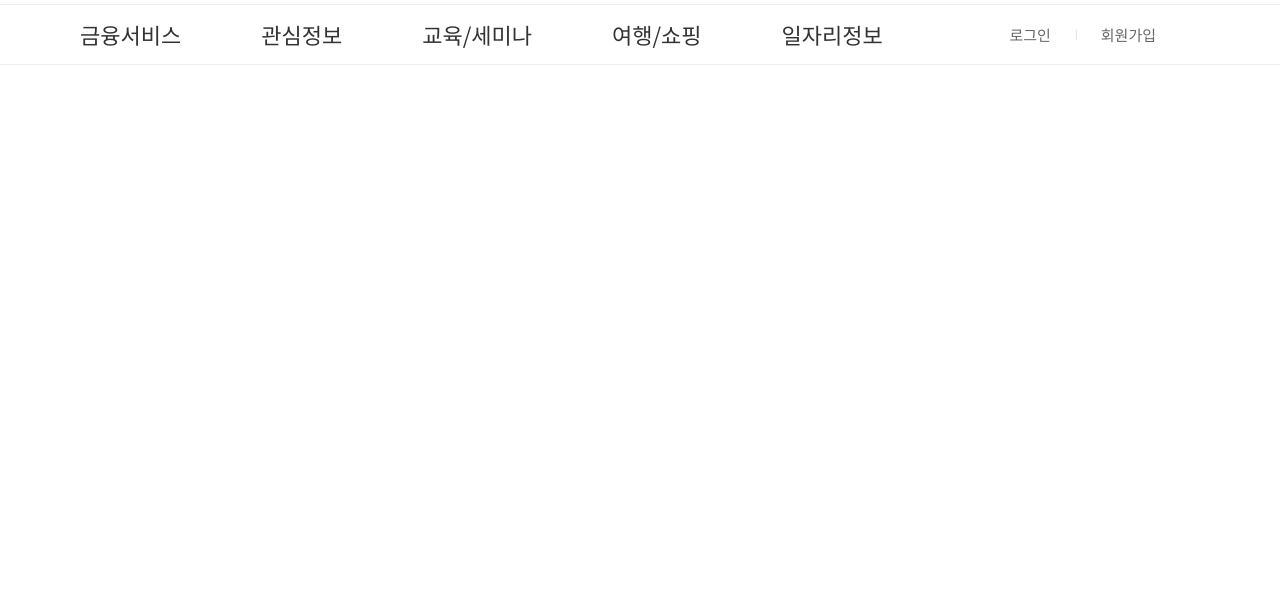
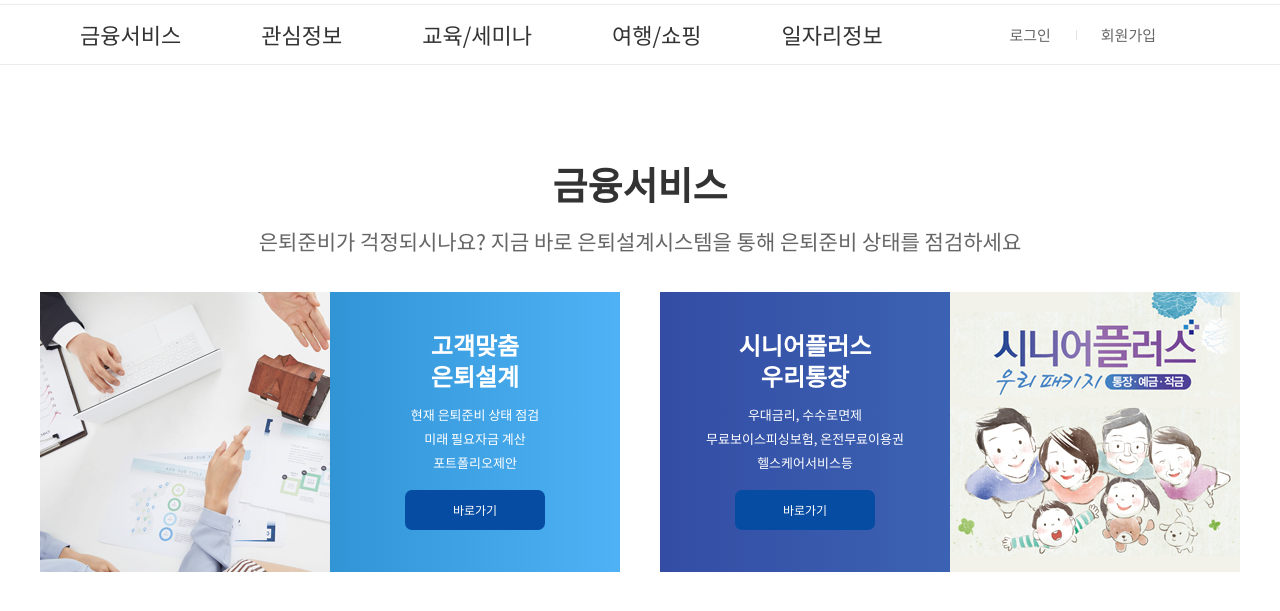
Before and after one commit to wglee0511/woori-clone, a plain HTML site: page html/index.html in a window 1280 px wide. Shown: the part 95-706 px from the top of the page. Drawn offline with Linux system fonts and the light colour scheme; some icons are missing.

Commit message:
finance service

```diff
--- /dev/null
+++ b/css/finance.css
@@ -0,0 +1,49 @@
+.service .banner > div {
+  width: 580px;
+  color: #fff;
+}
+
+.service .banner .left {
+  float: left;
+  background: url(../images/0288362001567570900.jpg) no-repeat left top;
+}
+.service .banner .left > div {
+  float: right;
+  background: linear-gradient(to right, #3194d5, #4fb2f6);
+}
+
+.service .banner .right {
+  float: right;
+  background: url(../images/0420193001567571064.jpg) no-repeat left top;
+}
+
+.service .banner .right > div {
+  background: linear-gradient(to right, #334da4, #3c62b3);
+}
+
+.service .banner div div {
+  width: 290px;
+  height: 280px;
+  padding: 37px 0 0;
+  box-sizing: border-box;
+  text-align: center;
+}
+
+.service .banner > div h3 {
+  font-size: 24px;
+  line-height: 31px;
+}
+.service .banner > div p {
+  padding: 12px 0 15px;
+  font-size: 13px;
+  line-height: 24px;
+}
+.service .banner > div a {
+  color: #fff;
+  display: block;
+  margin: 0 auto;
+  width: 140px;
+  line-height: 40px;
+  background: #064ca2;
+  border-radius: 7px;
+}
--- a/css/index.css
+++ b/css/index.css
@@ -1,2 +1,4 @@
 @import "./top.css";
 @import "./btm.css";
+@import "./section.css";
+@import "./finance.css";
--- /dev/null
+++ b/css/section.css
@@ -0,0 +1,23 @@
+.block > div {
+  margin: 0 auto;
+  width: 1200px;
+  padding: 100px 0 0;
+}
+
+.block .tit {
+  text-align: center;
+}
+
+.block .tit h2 {
+  font-size: 38px;
+  color: #333;
+  line-height: 1;
+  padding: 0 0 28px;
+}
+
+.block .tit p {
+  font-size: 21px;
+  color: #666666;
+  line-height: 1;
+  padding: 0 0 40px;
+}
--- a/html/index.html
+++ b/html/index.html
@@ -56,7 +56,37 @@
         </div>
     </div>
     </div>
+    </header>
 
-    </header>
+    <section class="block service">
+        <div>
+            <div class="tit">
+            <h2>금융서비스</h2>
+            <p>은퇴준비가 걱정되시나요? 지금 바로 은퇴설계시스템을 통해 은퇴준비 상태를 점검하세요</p>
+            </div>
+
+            <div class="banner clear">
+                <div class="left">
+                    <div>
+                        <h3>고객맞춤<br>은퇴설계</h3>
+                        <p>현재 은퇴준비 상태 점검<br>미래 필요자금 계산<br>포트폴리오제안</p>
+                        <a href="">바로가기</a>
+                    </div>
+                </div>
+                <div class="right">
+                    <div>
+                        <h3>시니어플러스<br>우리통장</h3>
+                        <p>우대금리, 수수로면제<br>무료보이스피싱보험, 온전무료이용권<br>헬스케어서비스등</p>
+                        <a href="">바로가기</a>
+                    </div>
+                </div>
+            </div>
+
+        </div>
+
+    </section>
+
+
+
 </body>
 </html>
```
